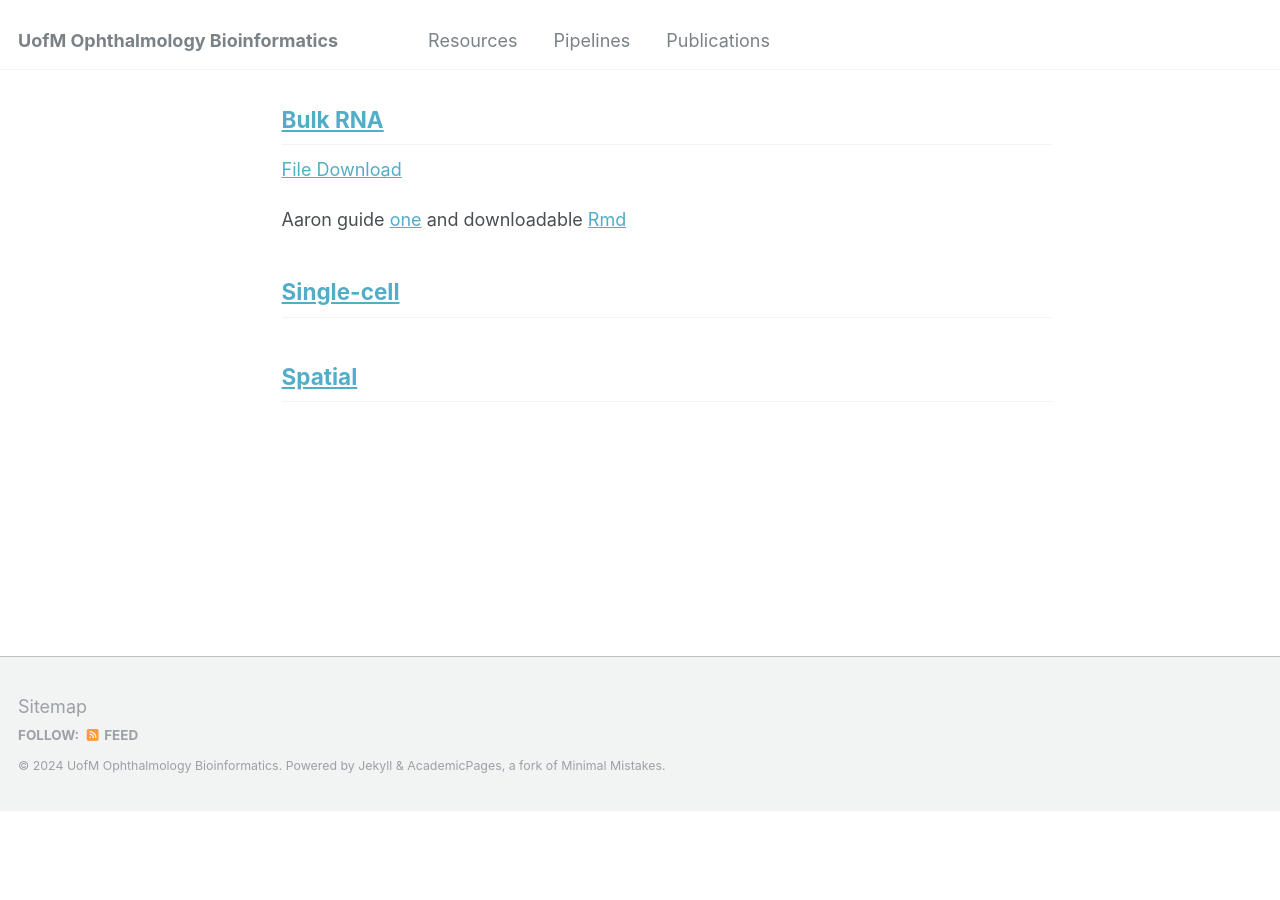
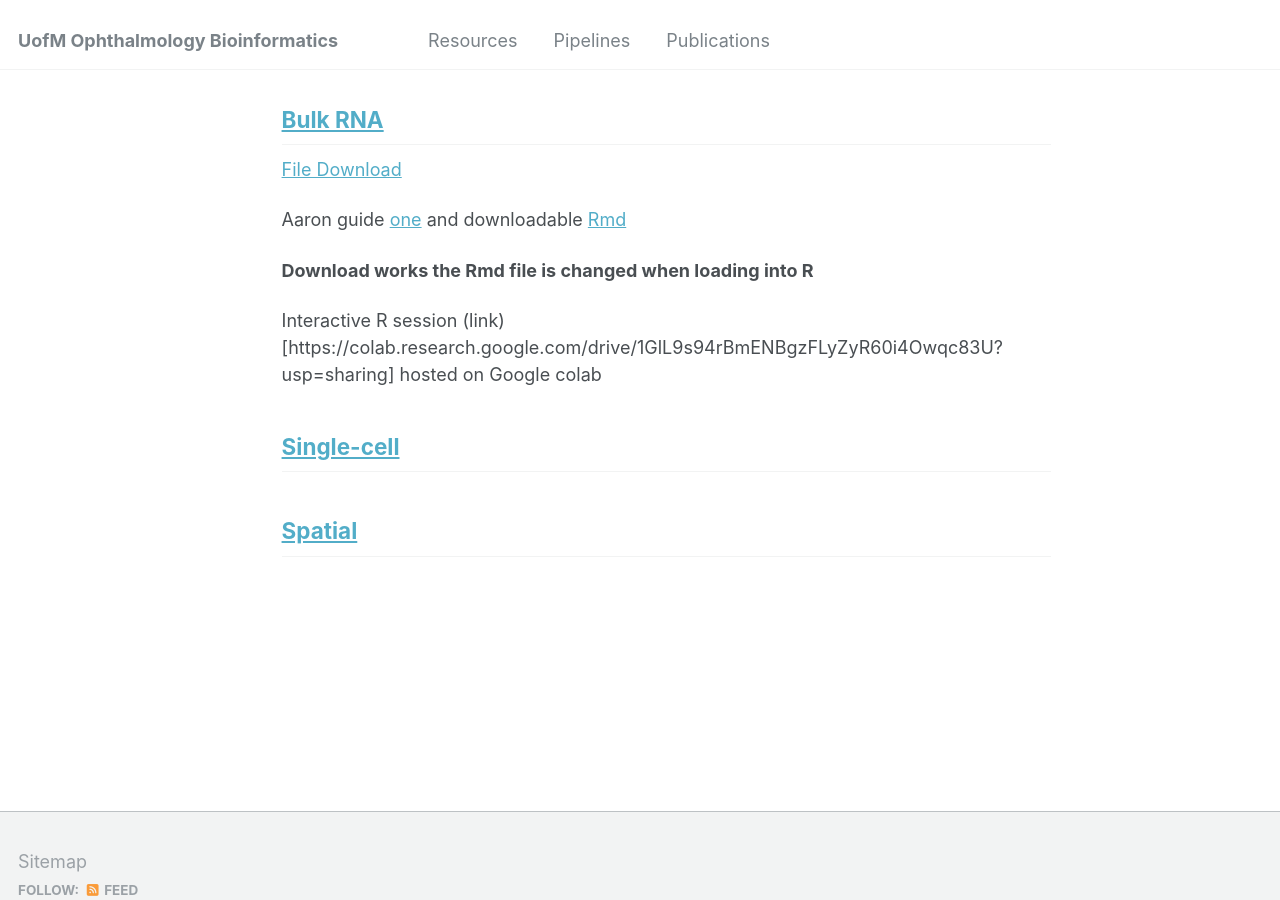
Before and after one commit to UofM-Ophthalmology/UofM-Ophthalmology.github.io, a Jekyll site: the page built from _pages/pipelines.md, in a window 1280 px wide and 900 px high, scrolled down 454 px. Built offline with Jekyll 4.4.1, drawn with Linux system fonts in a browser that asks for light colours; before the commit the page ends 1266 px from its top, so only the background shows below that.

Commit message:
adding google colab link

```diff
--- a/_pages/pipelines.md
+++ b/_pages/pipelines.md
@@ -28,6 +28,10 @@ The below will primarily discuss working with data generated by the [UofM Advanc
 
 Aaron guide [one](/files/AaronBulkPipeline/bulkRNAseq_pipeline-part1-data_Import_DE_analysis.html) and downloadable <a href="/files/AaronBulkPipeline/bulkRNAseq_pipeline-part1-data_Import_DE_analysis.Rmd">Rmd</a>
 
+**Download works the Rmd file is changed when loading into R**
+
+Interactive R session (link)[https://colab.research.google.com/drive/1GlL9s94rBmENBgzFLyZyR60i4Owqc83U?usp=sharing] hosted on Google colab
+
 ## [Single-cell](#scRNA)
 
 ## [Spatial](#spatial)
```
